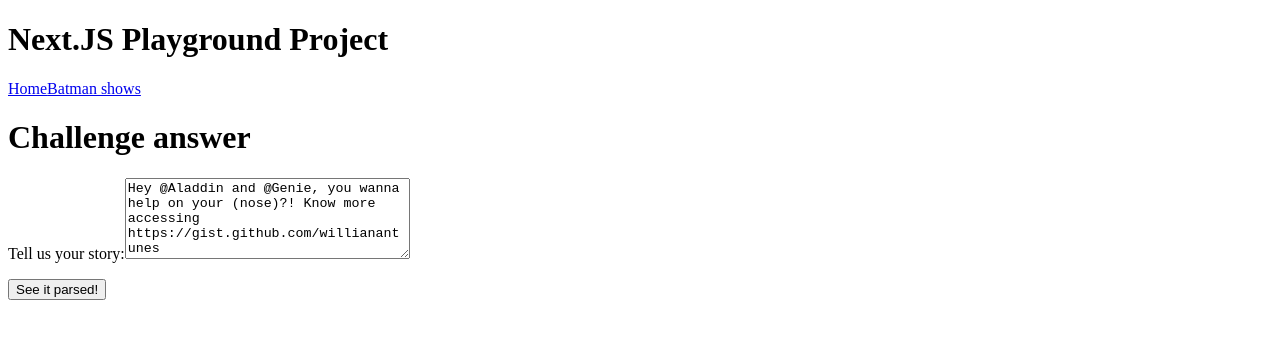
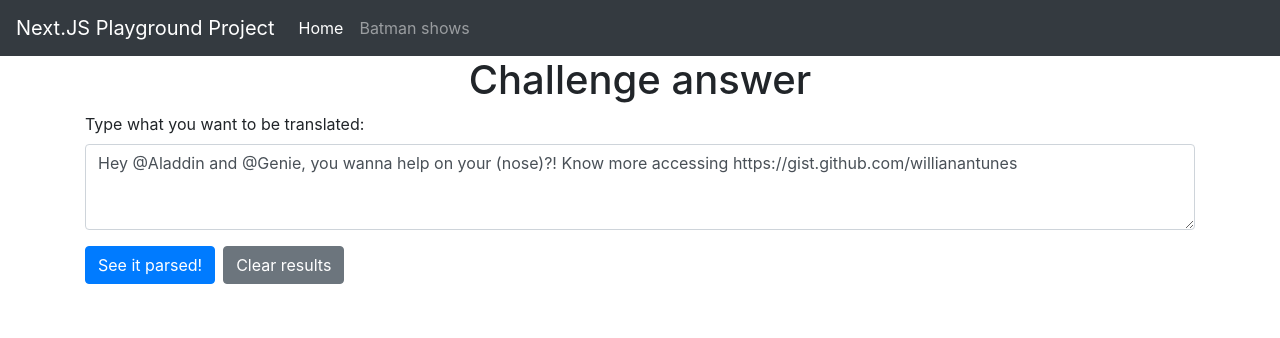
Before and after one commit to willianantunes/nextjs-playground, a Next.js app: page / in a window 1280 px wide. Shown: the top 338 px of the page. Built offline with nearby package versions, Linux system fonts and the light colour scheme.

Commit message:
A new page to test the challenge
It will be separated is various components

```diff
--- a/src/pages/index.js
+++ b/src/pages/index.js
@@ -1,21 +1,27 @@
 import { Component } from 'react';
 import evaluate from '../business/MessageParser';
+import uuidv4 from 'uuid/v4';
+import Link from 'next/link';
+import 'bootstrap-css-only/css/bootstrap.min.css';
 
 class Index extends Component {
   constructor() {
     super();
-    this.state = {
+    this.state = this.initialState();
+  }
+
+  initialState = () => ({
     messages: [],
     configuredMessage:
       'Hey @Aladdin and @Genie, you wanna help on your (nose)?! Know more accessing https://gist.github.com/willianantunes',
-    };
-  }
+  });
 
   sendForm = async event => {
     event.preventDefault();
     const value = await evaluate(this.state.configuredMessage);
     this.setState({
-      messages: this.state.messages.concat({ original: this.state.configuredMessage, parsed: value })
+      messages: this.state.messages.concat({ id: uuidv4(), original: this.state.configuredMessage, parsed: value }),
+      configuredMessage: '',
     });
   };
 
@@ -23,50 +29,65 @@ class Index extends Component {
     this.setState({ configuredMessage: event.target.value });
   };
 
+  cleanAllMessages = event => {
+    event.preventDefault();
+    this.setState({ messages: [], configuredMessage: '' });
+  };
+
   render = () => {
     return (
-      <div id={'root'}>
+      <div>
         <header>
-          <h1>Next.JS Playground Project</h1>
-          <nav>
-            <a href={'#Home'}>Home</a>
-            <a href={'#Batman'}>Batman shows</a>
+          <nav className='navbar navbar-expand-md navbar-dark bg-dark'>
+            <Link href='/'>
+              <a className='navbar-brand'>Next.JS Playground Project</a>
+            </Link>
+            <div className='collapse navbar-collapse' id='navbarCollapse'>
+              <ul className='navbar-nav mr-auto'>
+                <Link href='/'>
+                  <a className='nav-item active nav-link'>
+                    Home <span className='sr-only'>(current)</span>
+                  </a>
+                </Link>
+                <Link href='/batman'>
+                  <a className='nav-item nav-link'>Batman shows</a>
+                </Link>
+              </ul>
+            </div>
           </nav>
         </header>
-        <main>
+        <main className='container'>
+          <div className='row justify-content-center'>
             <h1>Challenge answer</h1>
+          </div>
           <form onSubmit={this.sendForm}>
-            <section>
-              <label htmlFor='chatMessage'>Tell us your story:</label>
+            <div className='form-group'>
+              <label htmlFor='chatMessage'>Type what you want to be translated:</label>
               <textarea
+                className='form-control'
                 id='chatMessage'
-                name='chatMessage'
+                rows='3'
                 value={this.state.configuredMessage}
                 onChange={this.setConfiguredMessage}
-                rows='5'
-                cols='33'
               />
-            </section>
-            <section>
-              <p>
-                <button type='submit'>See it parsed!</button>
-              </p>
-            </section>
+            </div>
+            <button className='btn btn-primary' type='submit'>
+              See it parsed!
+            </button>
+            <button className='btn btn-secondary ml-2' onClick={this.cleanAllMessages}>
+              Clear results
+            </button>
           </form>
-          <section>
-            <ul>
+          <div className='list-group pt-3'>
             {this.state.messages.map(message => {
               return (
-                  <li>
-                    <article>
-                      <h3>{message.original}</h3>
-                      <p>{JSON.stringify(message.parsed)}</p>
-                    </article>
-                  </li>
+                <div className='list-group-item list-group-item-action' key={message.id}>
+                  <p className='mb-1'>{message.original}</p>
+                  <small>{JSON.stringify(message.parsed)}</small>
+                </div>
               );
             })}
-            </ul>
-          </section>
+          </div>
         </main>
       </div>
     );
```
Lines whose indentation alone changed are shown as unchanged.
